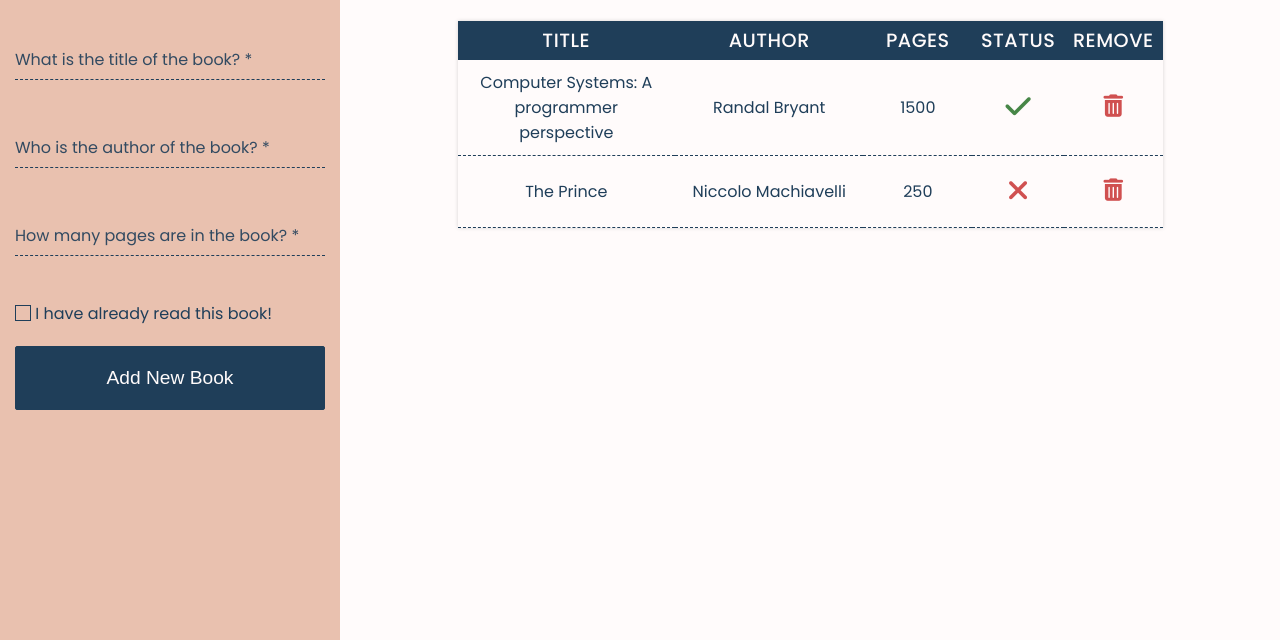
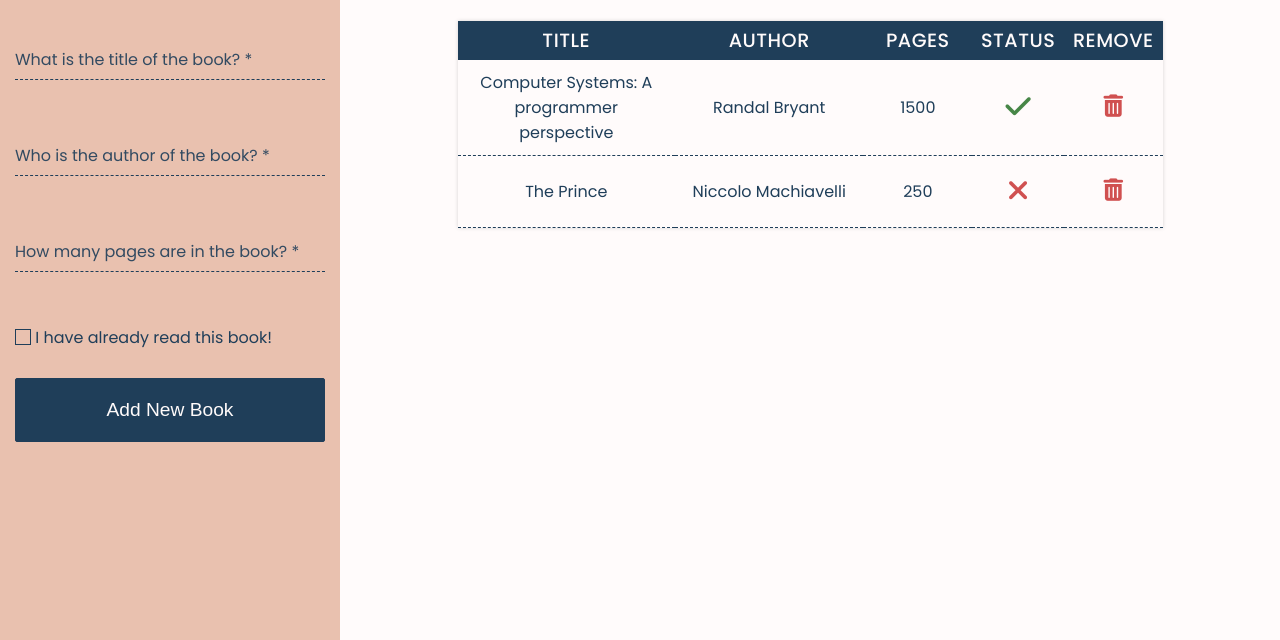
Before and after one commit to ahmeducf/library, a website: page src/index.html in a window 1280 px wide. Shown: the part 113-753 px from the top of the page. Drawn offline with Linux system fonts and the light colour scheme.

Commit message:
Increase gap space in form fieldset

```diff
--- a/src/style.css
+++ b/src/style.css
@@ -213,7 +213,7 @@ tbody tr td:nth-child(4) i.book-not-read:hover {
   border: 0;
   display: flex;
   flex-direction: column;
-  row-gap: var(--spacing-lg);
+  row-gap: 28px;
 }
 
 .sidebar form input[type='text'],
```
